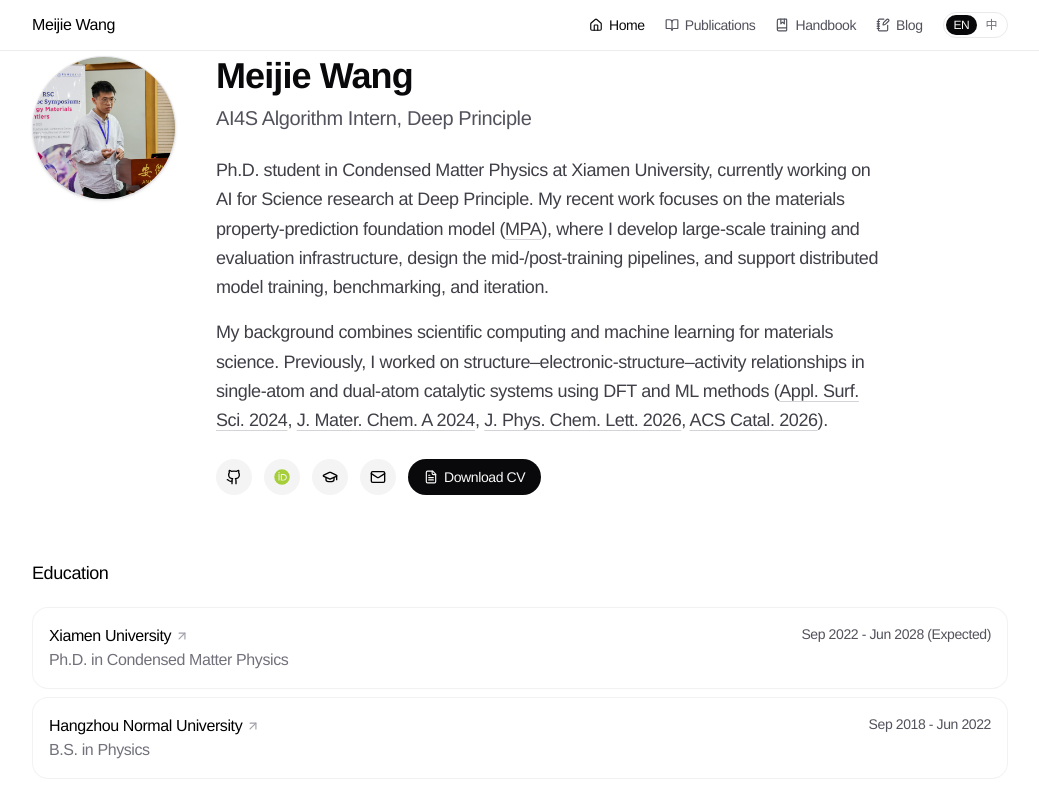
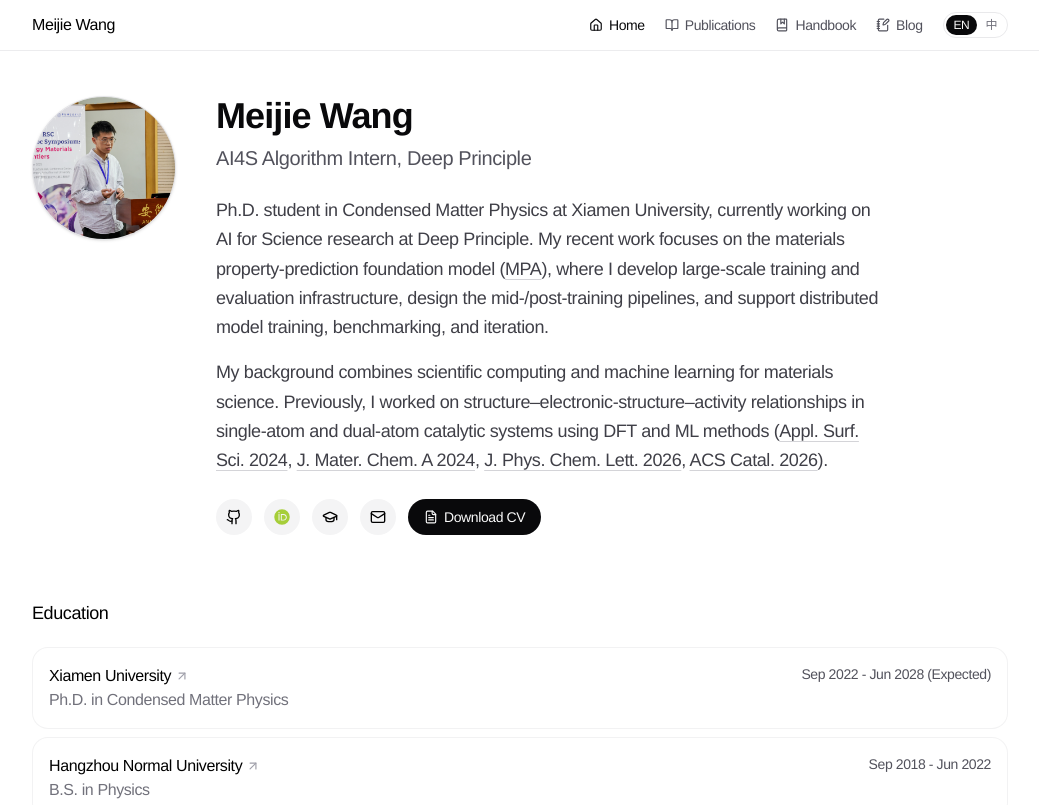
Before and after one commit to Migie-cphy/migie-site, a Next.js app: page / in a window 1280 px wide. Shown: the top 805 px of the page, without its empty margins (120-1159 px from the left). Built offline with nearby package versions, Linux system fonts and the light colour scheme.

Commit message:
increase top padding between fixed header and page content

```diff
--- a/app/layout.tsx
+++ b/app/layout.tsx
@@ -61,7 +61,7 @@
           <LanguageProvider>
             <RouteScrollTop />
             <div className="font-sans-apple">
-              <div className="relative mx-auto w-full max-w-5xl px-6 pt-14">
+              <div className="relative mx-auto w-full max-w-5xl px-6 pt-24">
                 <Header />
                 {children}
                 <Footer />
```
